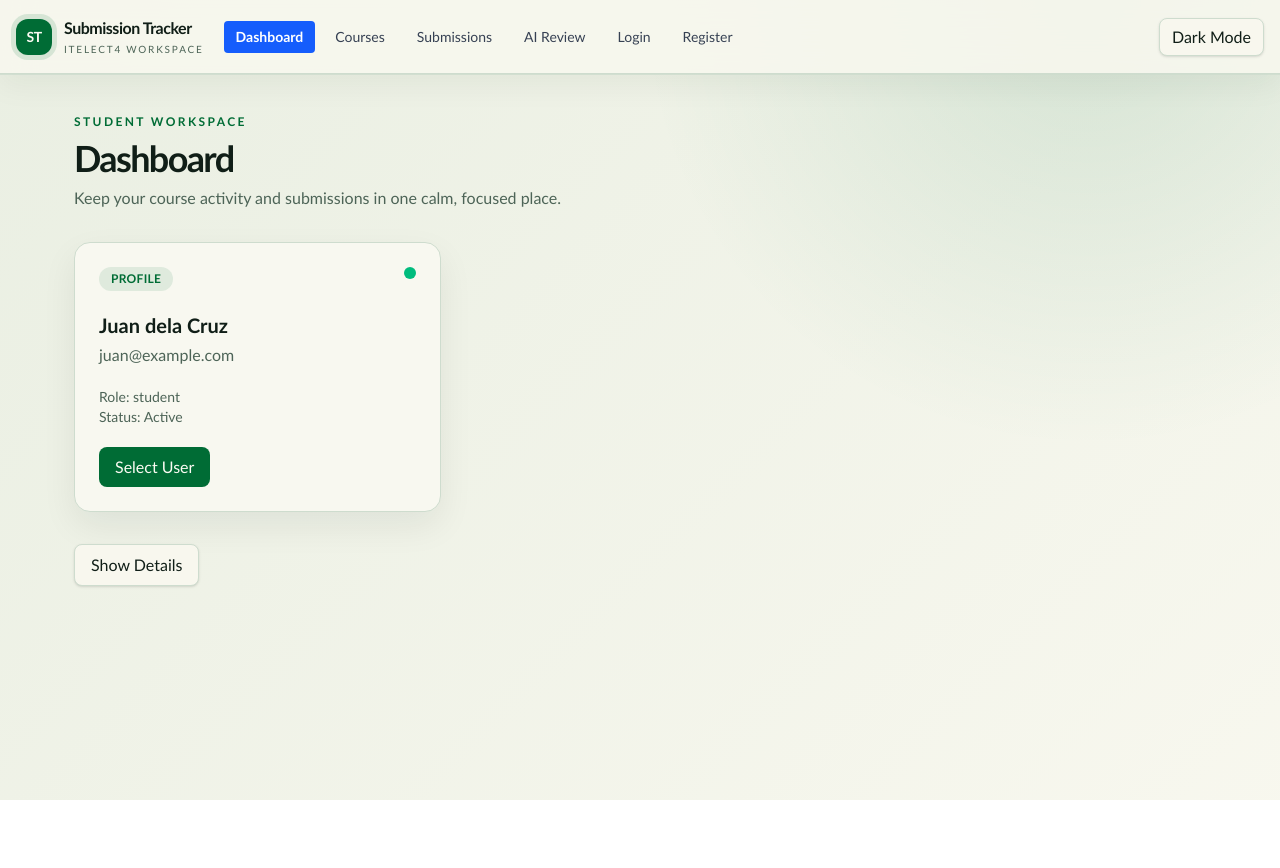
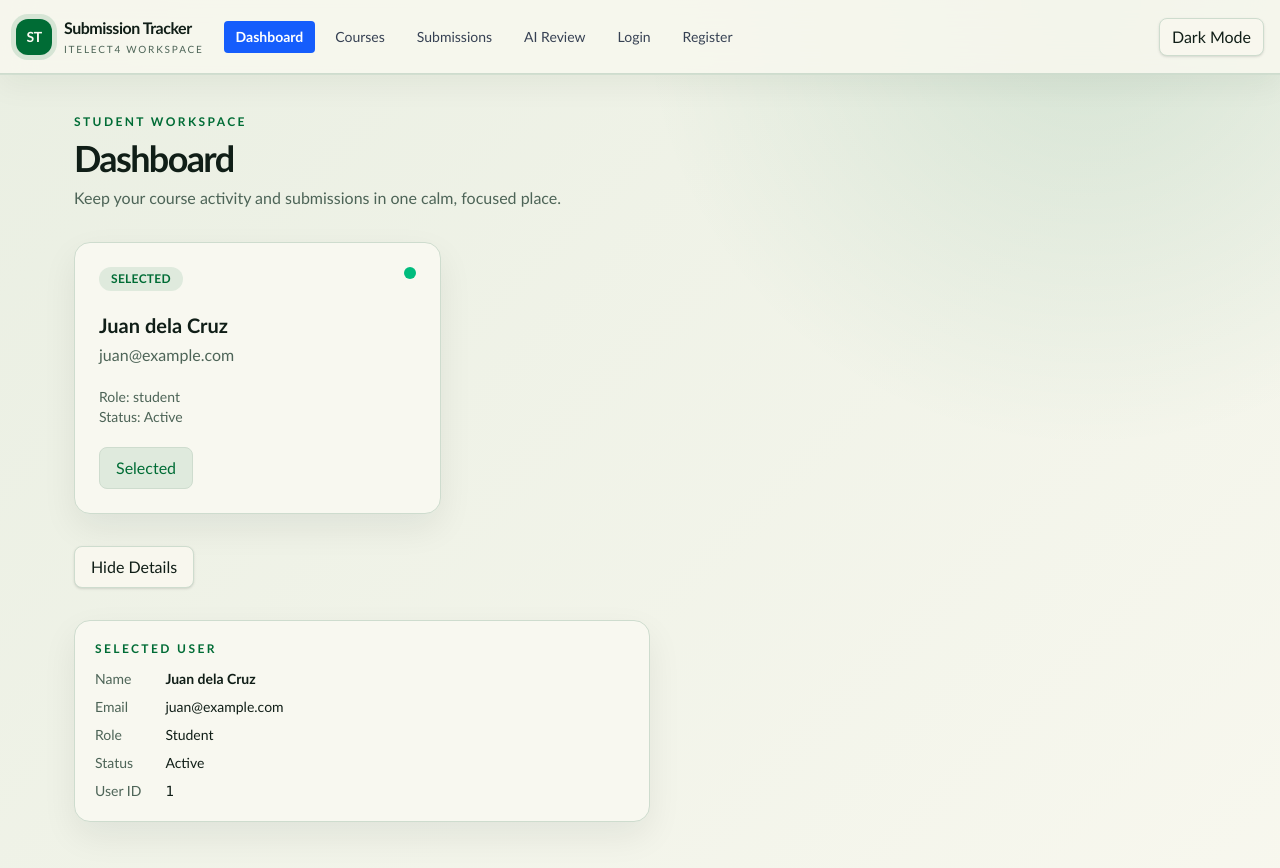
Before and after one commit to JBenjo/itelect4-project, a React (Vite) app: page / in a window 1280 px wide. Both pictures are taken after a click on the button "Select User". Shown: the top 868 px of the page. Before the commit the page ends 800 px from the top, so only its background shows below. Built offline with nearby package versions, Linux system fonts and the light colour scheme; no server answers.

Commit message:
Dashboard: feedback when a user is selected; back button on submission details

```diff
--- a/src/components/UserCard.tsx
+++ b/src/components/UserCard.tsx
@@ -8,9 +8,12 @@ interface UserCardProps {
   user: User;
   // Called with this card's user when "Select User" is pressed.
   onSelect: (user: User) => void;
+  // Optional, and also controlled by the parent: true means THIS card
+  // is the one currently selected, so it draws a ring and says so.
+  isSelected?: boolean;
 }
 
-const UserCard = ({ user, onSelect }: UserCardProps) => {
+const UserCard = ({ user, onSelect, isSelected = false }: UserCardProps) => {
   // e.preventDefault() guards against the button sitting inside a
   // <form>: without it the browser would also submit that form. Then
   // pass this user up to the parent.
@@ -20,10 +23,17 @@ const UserCard = ({ user, onSelect }: UserCardProps) => {
   };
 
   return (
-    <div className="surface rounded-2xl border p-6">
+    // The ring and border only appear while isSelected is true. The
+    // template literal is enough here: two class strings, one of which
+    // is empty, so no Tailwind conflict to resolve.
+    <div
+      className={`surface rounded-2xl border p-6 transition ${
+        isSelected ? "border-primary ring-2 ring-primary" : ""
+      }`}
+    >
       <div className="mb-5 flex items-start justify-between">
         <span className="rounded-full bg-primary/10 px-3 py-1 text-xs font-semibold uppercase tracking-wide text-primary">
-          Profile
+          {isSelected ? "Selected" : "Profile"}
         </span>
         {/* Green dot = active account; the title attribute explains it
             on hover for anyone who cannot rely on the colour. */}
@@ -41,11 +51,19 @@ const UserCard = ({ user, onSelect }: UserCardProps) => {
       <p className="text-sm text-muted-foreground">
         Status: {user.isActive ? "Active" : "Inactive"}
       </p>
+      {/* aria-pressed tells a screen reader this is a toggle button and
+          whether it is currently on -- the visual change alone would
+          not reach someone who cannot see the ring. */}
       <button
         onClick={handleClick}
-        className="mt-5 rounded-lg bg-primary px-4 py-2 text-sm font-semibold text-primary-foreground transition hover:-translate-y-0.5 hover:opacity-90"
+        aria-pressed={isSelected}
+        className={`mt-5 rounded-lg px-4 py-2 text-sm font-semibold transition hover:-translate-y-0.5 ${
+          isSelected
+            ? "border border-primary bg-primary/10 text-primary"
+            : "bg-primary text-primary-foreground hover:opacity-90"
+        }`}
       >
-        Select User
+        {isSelected ? "Selected" : "Select User"}
       </button>
     </div>
   );
--- a/src/pages/DashboardPage.tsx
+++ b/src/pages/DashboardPage.tsx
@@ -14,6 +14,18 @@ function DashboardPage() {
   // useToggle returns [value, toggle]: false at first, and every
   // press of the button below flips it.
   const [showDetails, toggleDetails] = useToggle(false);
+
+  // One handler for the card's button. Two things happen on a click:
+  //   1. the chosen user is stored in state (so the card can highlight
+  //      itself and the info panel can print their details), and
+  //   2. the panel is opened -- but only if it is currently closed, so
+  //      clicking Select twice does not close it again.
+  const handleSelect = (user: User): void => {
+    setSelectedUser(user);
+    if (!showDetails) {
+      toggleDetails();
+    }
+  };
 
   return (
     <div className="space-y-8">
@@ -32,9 +44,14 @@ function DashboardPage() {
       </div>
 
       {/* Responsive grid: one column on phones, two from sm, three from
-          lg. Only the sample student for now. */}
+          lg. Only the sample student for now. isSelected is what the
+          card uses to show the ring and the "Selected" label. */}
       <div className="grid grid-cols-1 gap-4 sm:grid-cols-2 lg:grid-cols-3">
-        <UserCard user={student} onSelect={setSelectedUser} />
+        <UserCard
+          user={student}
+          onSelect={handleSelect}
+          isSelected={selectedUser?.id === student.id}
+        />
       </div>
 
       {/* The toggle: its label changes with the state it controls. */}
@@ -48,9 +65,37 @@ function DashboardPage() {
       {/* Both conditions must hold: the panel is open AND a user was
           picked. && short-circuits, so no null.name can throw. */}
       {showDetails && selectedUser !== null && (
-        <p className="mt-2 text-gray-700 dark:text-gray-300">
-          Selected: {selectedUser.name} ({selectedUser.role})
-        </p>
+        <div className="surface max-w-xl rounded-2xl border p-5">
+          <p className="mb-3 text-xs font-semibold uppercase tracking-[0.2em] text-primary">
+            Selected user
+          </p>
+
+          {/* A definition list: each row is a label and its value.
+              grid-cols-[auto_1fr] puts the labels in one column and
+              the values in the other, so they line up. */}
+          <dl className="grid grid-cols-[auto_1fr] gap-x-6 gap-y-2 text-sm">
+            <dt className="text-muted-foreground">Name</dt>
+            <dd className="font-semibold text-foreground">
+              {selectedUser.name}
+            </dd>
+
+            <dt className="text-muted-foreground">Email</dt>
+            <dd className="text-foreground">{selectedUser.email}</dd>
+
+            <dt className="text-muted-foreground">Role</dt>
+            <dd className="capitalize text-foreground">
+              {selectedUser.role}
+            </dd>
+
+            <dt className="text-muted-foreground">Status</dt>
+            <dd className="text-foreground">
+              {selectedUser.isActive ? "Active" : "Inactive"}
+            </dd>
+
+            <dt className="text-muted-foreground">User ID</dt>
+            <dd className="font-mono text-foreground">{selectedUser.id}</dd>
+          </dl>
+        </div>
       )}
     </div>
   );
--- a/src/pages/SubmissionDetailPage.tsx
+++ b/src/pages/SubmissionDetailPage.tsx
@@ -2,7 +2,7 @@
 // submission itself, and the course list -- the second only to show
 // the course's title and units next to the submission's course code.
 import { useQuery } from "@tanstack/react-query";
-import { useParams } from "react-router";
+import { useNavigate, useParams } from "react-router";
 
 import { fetchCourses, fetchSubmissionById } from "@/api/client";
 import useAuthStore from "@/store/authStore";
@@ -10,6 +10,9 @@ import useAuthStore from "@/store/authStore";
 export default function SubmissionDetailPage() {
   // The ":id" segment of /submissions/:id, read straight from the URL.
   const { id } = useParams<{ id: string }>();
+  // navigate() is the programmatic version of <Link>: the back button
+  // below uses it to return to the list.
+  const navigate = useNavigate();
   // The logged-in student's name, for the welcome line. Reading it
   // here (instead of passing it down) is what the auth store is for.
   const { userName } = useAuthStore();
@@ -29,19 +32,40 @@ export default function SubmissionDetailPage() {
     queryFn: fetchCourses,
   });
 
+  // One button, built once and printed in all three states below --
+  // so the student can leave the page even while it is loading or
+  // when the submission failed to load. navigate() changes the URL
+  // without a full reload, exactly like <Link>.
+  const backButton = (
+    <button
+      onClick={() => navigate("/submissions")}
+      className="mb-6 rounded-lg border border-border bg-background px-4 py-2 text-sm font-semibold text-foreground shadow-sm transition hover:-translate-y-0.5 hover:bg-muted"
+    >
+      &larr; Back to Submissions
+    </button>
+  );
+
   // Both queries must be settled before anything below runs.
   if (submissionQuery.isPending || coursesQuery.isPending) {
-    return <div className="animate-pulse p-6">Loading submission...</div>;
+    return (
+      <div className="py-8">
+        {backButton}
+        <div className="animate-pulse p-6">Loading submission...</div>
+      </div>
+    );
   }
 
   if (submissionQuery.isError || coursesQuery.isError) {
     return (
+      <div className="py-8">
+        {backButton}
         <div className="rounded-lg bg-red-50 p-4 text-red-700">
           {/* Whichever query failed, show its message; fall back to a
               generic sentence if somehow neither has one. */}
           {(submissionQuery.isError
             ? submissionQuery.error.message
             : coursesQuery.error?.message) || "Failed to load"}
+        </div>
       </div>
     );
   }
@@ -55,6 +79,7 @@ export default function SubmissionDetailPage() {
 
   return (
     <div className="py-8">
+      {backButton}
       <h1 className="mb-2 text-3xl font-bold">Submission Details</h1>
       <p className="mb-6 text-gray-600 dark:text-gray-400">
         Welcome, {userName}!
```
Lines whose indentation alone changed are shown as unchanged.
